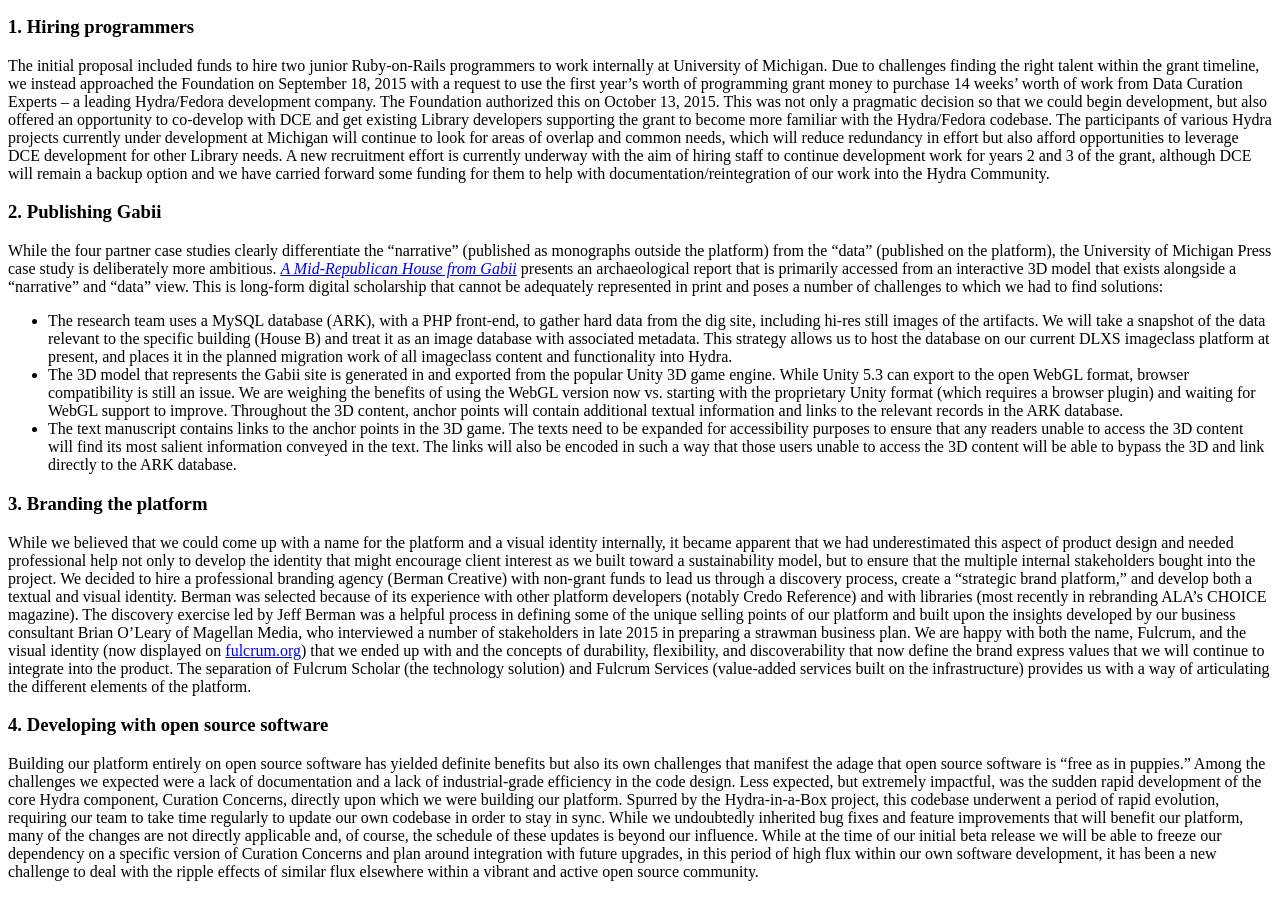
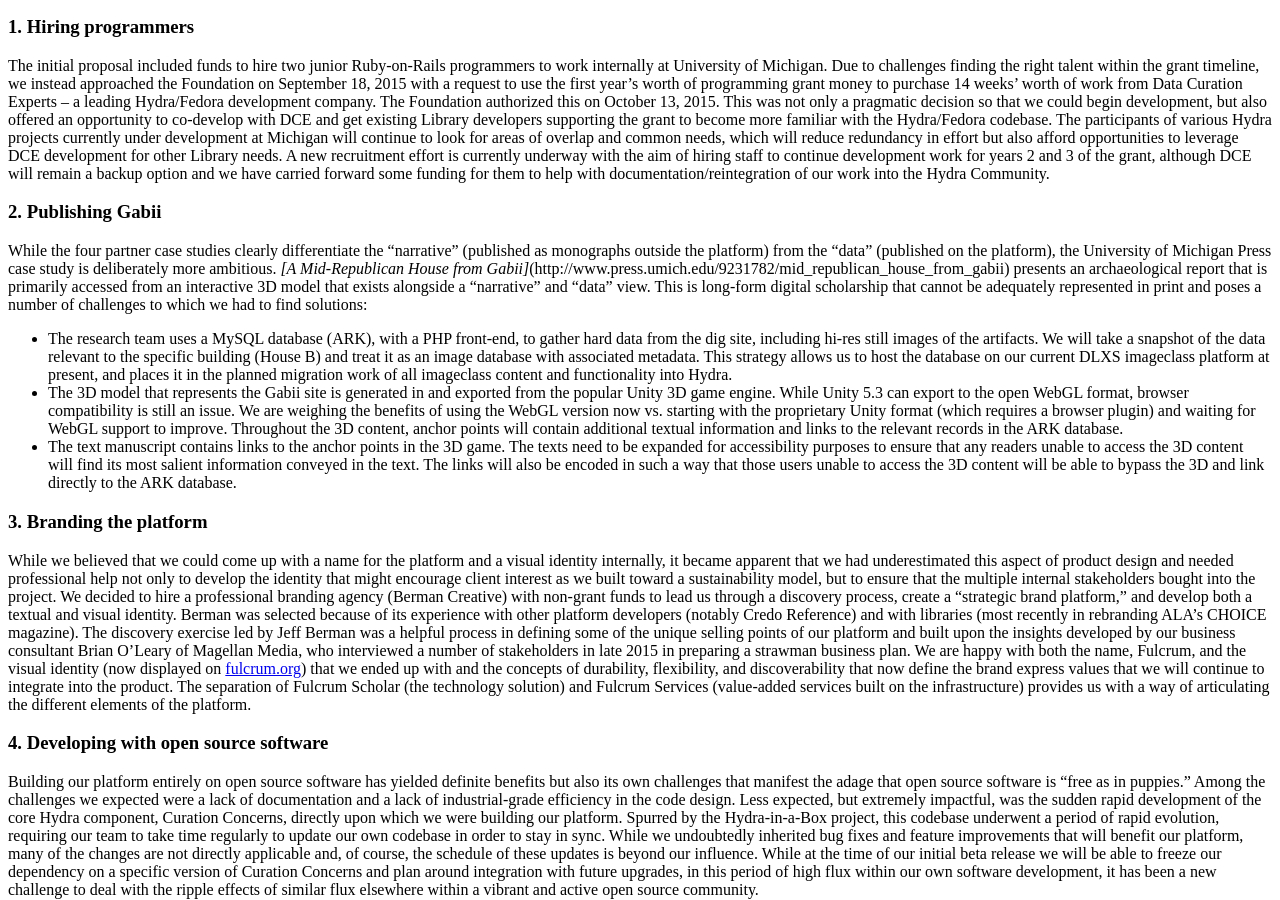
Before and after one commit to mlibrary/fulcrum, a Jekyll site: the page built from _posts/2016-06-30-year-one-report.markdown, in a window 1280 px wide and 900 px high, scrolled down 1822 px. Built offline with Jekyll 4.4.1, drawn with Linux system fonts in a browser that asks for light colours; a script that is not in the unit is left out.

Commit message:
italics fix

```diff
--- a/_posts/2016-06-30-year-one-report.markdown
+++ b/_posts/2016-06-30-year-one-report.markdown
@@ -39,7 +39,7 @@
 The initial proposal included funds to hire two junior Ruby-on-Rails programmers to work internally at University of Michigan. Due to challenges finding the right talent within the grant timeline, we instead approached the Foundation on September 18, 2015 with a request to use the first year's worth of programming grant money to purchase 14 weeks’ worth of work from Data Curation Experts -- a leading Hydra/Fedora development company. The Foundation authorized this on October 13, 2015. This was not only a pragmatic decision so that we could begin development, but also offered an opportunity to co-develop with DCE and get existing Library developers supporting the grant to become more familiar with the Hydra/Fedora codebase. The participants of various Hydra projects currently under development at Michigan will continue to look for areas of overlap and common needs, which will reduce redundancy in effort but also afford opportunities to leverage DCE development for other Library needs. A new recruitment effort is currently underway with the aim of hiring staff to continue development work for years 2 and 3 of the grant, although DCE will remain a backup option and we have carried forward some funding for them to help with documentation/reintegration of our work into the Hydra Community.
 
 ### 2. Publishing Gabii
-While the four partner case studies clearly differentiate the “narrative” (published as monographs outside the platform) from the “data” (published on the platform), the University of Michigan Press case study is deliberately more ambitious. [*A Mid-Republican House from Gabii*](http://www.press.umich.edu/9231782/mid_republican_house_from_gabii) presents an archaeological report that is primarily accessed from an interactive 3D model that exists alongside a “narrative” and “data” view. This is long-form digital scholarship that cannot be adequately represented in print and poses a number of challenges to which we had to find solutions:
+While the four partner case studies clearly differentiate the “narrative” (published as monographs outside the platform) from the “data” (published on the platform), the University of Michigan Press case study is deliberately more ambitious. *[A Mid-Republican House from Gabii]*(http://www.press.umich.edu/9231782/mid_republican_house_from_gabii) presents an archaeological report that is primarily accessed from an interactive 3D model that exists alongside a “narrative” and “data” view. This is long-form digital scholarship that cannot be adequately represented in print and poses a number of challenges to which we had to find solutions:
 
 * The research team uses a MySQL database (ARK), with a PHP front-end, to gather hard data from the dig site, including hi-res still images of the artifacts. We will take a snapshot of the data relevant to the specific building (House B) and treat it as an image database with associated metadata. This strategy allows us to host the database on our current DLXS imageclass platform at present, and places it in the planned migration work of all imageclass content and functionality into Hydra.
 * The 3D model that represents the Gabii site is generated in and exported from the popular Unity 3D game engine. While Unity 5.3 can export to the open WebGL format, browser compatibility is still an issue. We are weighing the benefits of using the WebGL version now vs. starting with the proprietary Unity format (which requires a browser plugin) and waiting for WebGL support to improve. Throughout the 3D content, anchor points will contain additional textual information and links to the relevant records in the ARK database.
```
